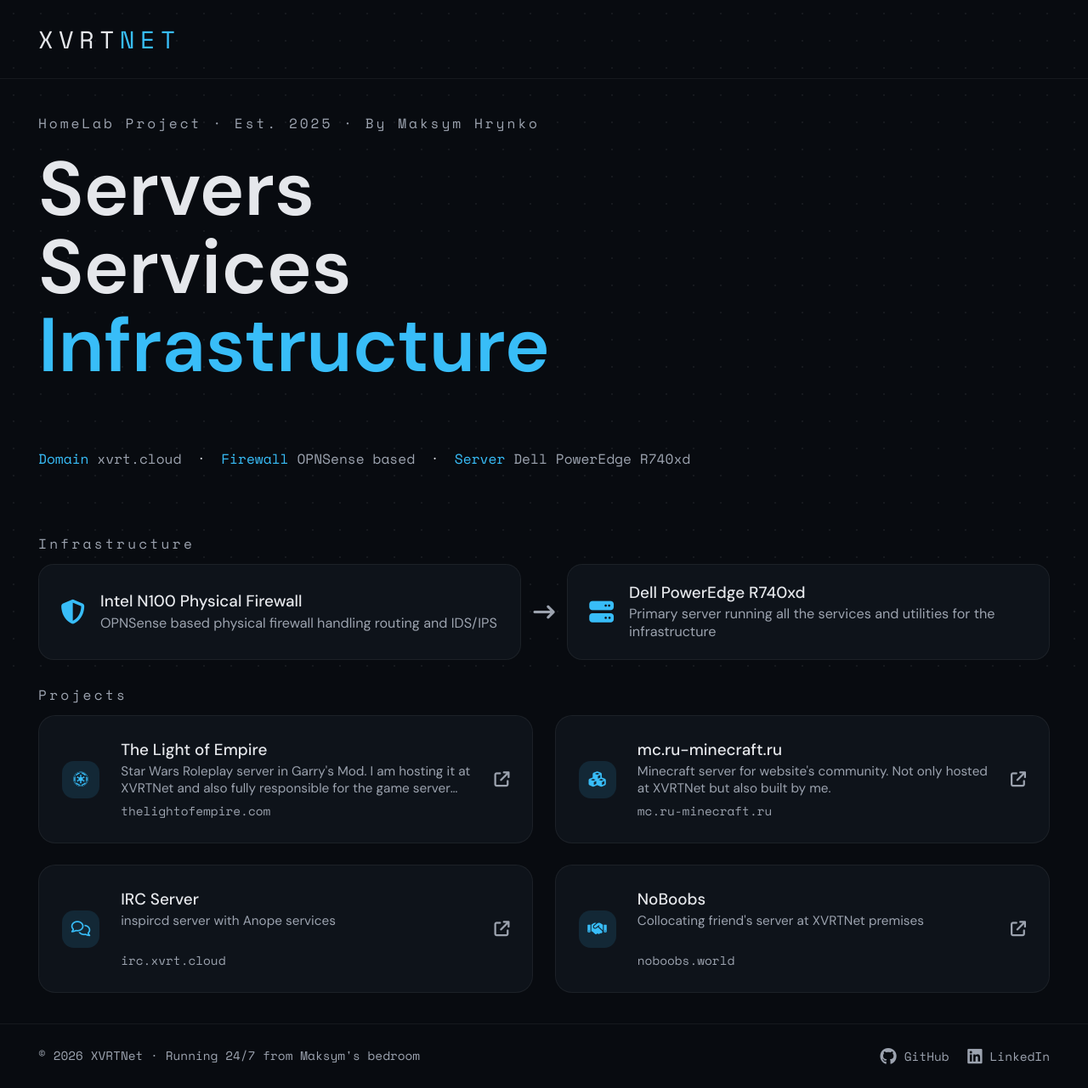
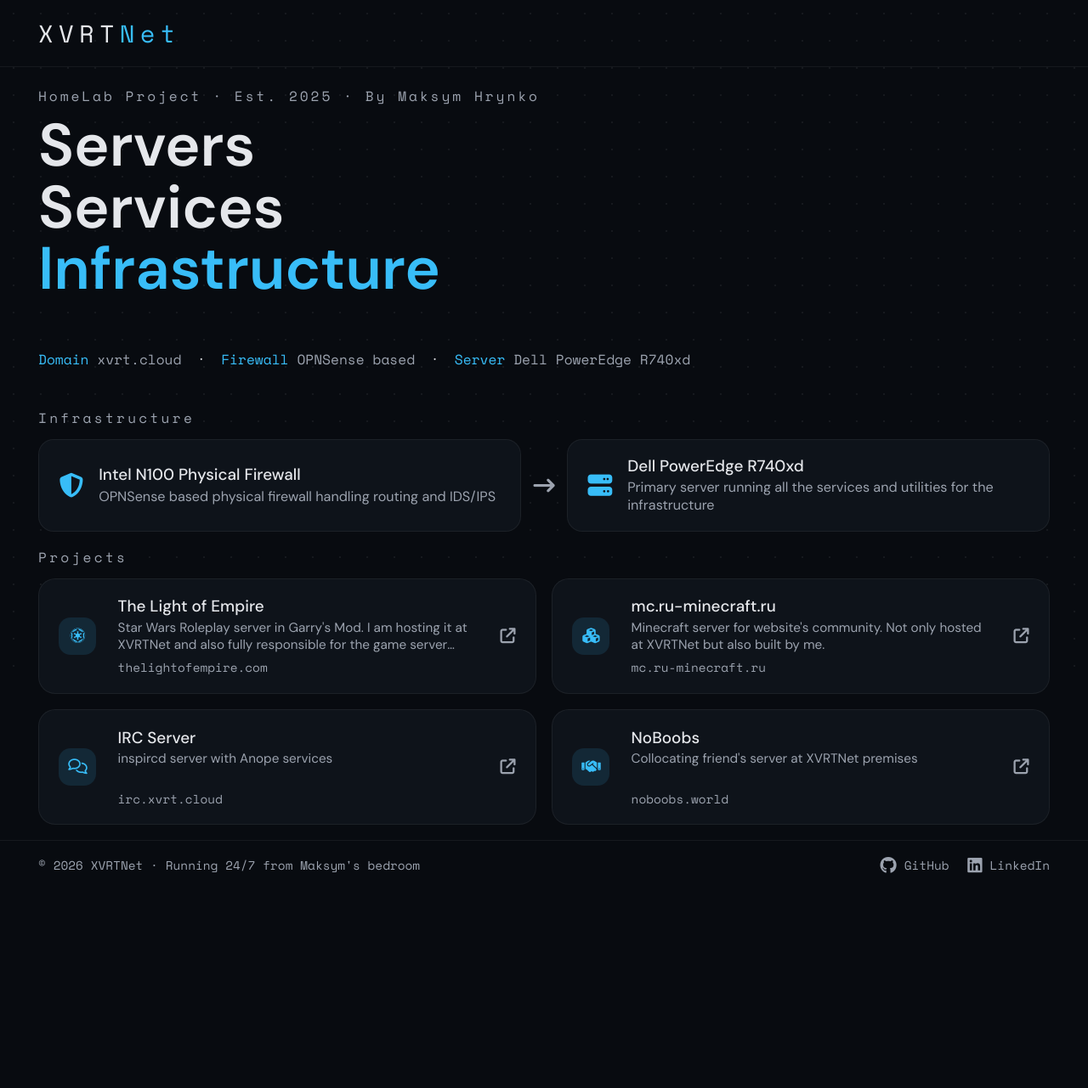
Before and after one commit to XartaGH/xvrt.cloud, a plain HTML site: page index.html in a window 1280 px wide. Shown: the whole page at 85% size. After the commit the page ends 1047 px from the top, so only its background shows below. Drawn offline with nearby package versions, Linux system fonts and the light colour scheme.

Commit message:
Update CSS styling

```diff
--- a/index.html
+++ b/index.html
@@ -30,7 +30,7 @@
 
   <header class="site-header">
     <div class="inner">
-      <span class="logo">XVRT<span class="logo-accent">NET</span></span>
+      <span class="logo">XVRT<span class="logo-accent">Net</span></span>
     </div>
   </header>
 
--- a/style/style.css
+++ b/style/style.css
@@ -66,7 +66,7 @@
 }
 
 .site-header {
-  padding: 1.4rem 0;
+  padding: 1rem 0;
   border-bottom: 1px solid var(--border);
 }
 
@@ -81,7 +81,7 @@
 }
 
 .hero {
-  padding: 2.2rem 0 2.6rem;
+  padding: 1.2rem 0 1.5rem;
 }
 
 .hero-label {
@@ -92,8 +92,8 @@
 }
 
 .hero-title {
-  margin-top: 1.1rem;
-  font-size: clamp(3.8rem, 7vw, 6rem);
+  margin-top: 0.6rem;
+  font-size: clamp(3rem, 5.5vw, 5rem);
   line-height: 1.03;
   font-weight: 600;
 }
@@ -103,7 +103,7 @@
 }
 
 .hero-spec {
-  margin-top: 1.3rem;
+  margin-top: 0.8rem;
   display: flex;
   gap: 1.2rem;
   flex-wrap: wrap;
@@ -120,7 +120,7 @@
 }
 
 .infrastructure {
-  padding: 1.6rem 0;
+  padding: 1rem 0;
 }
 
 .section-label {
@@ -143,7 +143,7 @@
   background: var(--bg-raised);
   border: 1px solid var(--border);
   border-radius: 18px;
-  padding: 1.2rem 1.4rem;
+  padding: 1.1rem 1.3rem;
   display: flex;
   gap: 1rem;
   align-items: center;
@@ -185,20 +185,20 @@
 }
 
 .projects {
-  padding-bottom: 2rem;
+  padding-bottom: 1rem;
 }
 
 .cards-grid {
   display: grid;
   grid-template-columns: repeat(auto-fill, minmax(460px, 1fr));
-  gap: 1.4rem;
+  gap: 1rem;
 }
 
 .project-card {
   position: relative;
   z-index: 1;
   overflow: hidden;
-  padding: 1.5rem;
+  padding: 1.1rem 1.3rem;
   background: var(--bg-raised);
   border: 1px solid var(--border);
   border-radius: 20px;
@@ -288,7 +288,7 @@
 
 .footer {
   border-top: 1px solid var(--border);
-  padding: 1.5rem 0;
+  padding: 1rem 0;
 }
 
 .footer-inner {
@@ -327,6 +327,12 @@
 .social-link:hover {
   color: var(--accent);
   transform: translateY(-1px);
+}
+
+@media (min-height: 800px) and (min-width: 1024px) {
+  body {
+    overflow: hidden;
+  }
 }
 
 @media (max-width: 768px) {
```
